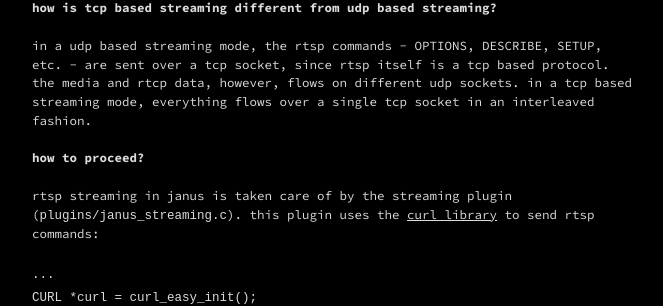
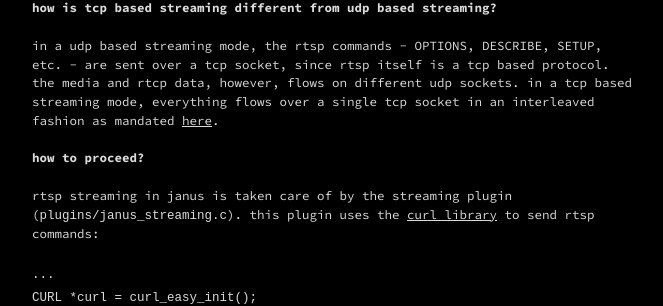
Before and after one commit to abhijeetbhagat/abhijeetbhagat.github.io, a Jekyll site: the page built from _posts/2021-07-10-implementing-tcp-based-streaming-in-janus.md, in a window 1280 px wide and 900 px high. Shown: the part 208-514 px from the top of the window, without its empty margins (308-971 px from the left). Built offline with Jekyll 4.4.1, drawn with Linux system fonts in a browser that asks for light colours.

Commit message:
add a link to embedded interleaved mode in rfc7826

```diff
--- a/_posts/2021-07-10-implementing-tcp-based-streaming-in-janus.md
+++ b/_posts/2021-07-10-implementing-tcp-based-streaming-in-janus.md
@@ -7,7 +7,7 @@ janus is a cute little webrtc gateway implemented in c. one of the features it s
 &nbsp;
 **how is tcp based streaming different from udp based streaming?**
 &nbsp;
-in a udp based streaming mode, the rtsp commands - OPTIONS, DESCRIBE, SETUP, etc. - are sent over a tcp socket, since rtsp itself is a tcp based protocol. the media and rtcp data, however, flows on different udp sockets. in a tcp based streaming mode, everything flows over a single tcp socket in an interleaved fashion.
+in a udp based streaming mode, the rtsp commands - OPTIONS, DESCRIBE, SETUP, etc. - are sent over a tcp socket, since rtsp itself is a tcp based protocol. the media and rtcp data, however, flows on different udp sockets. in a tcp based streaming mode, everything flows over a single tcp socket in an interleaved fashion as mandated [here](https://datatracker.ietf.org/doc/html/rfc7826#section-14).
 &nbsp;
 **how to proceed?**
 &nbsp;
```
